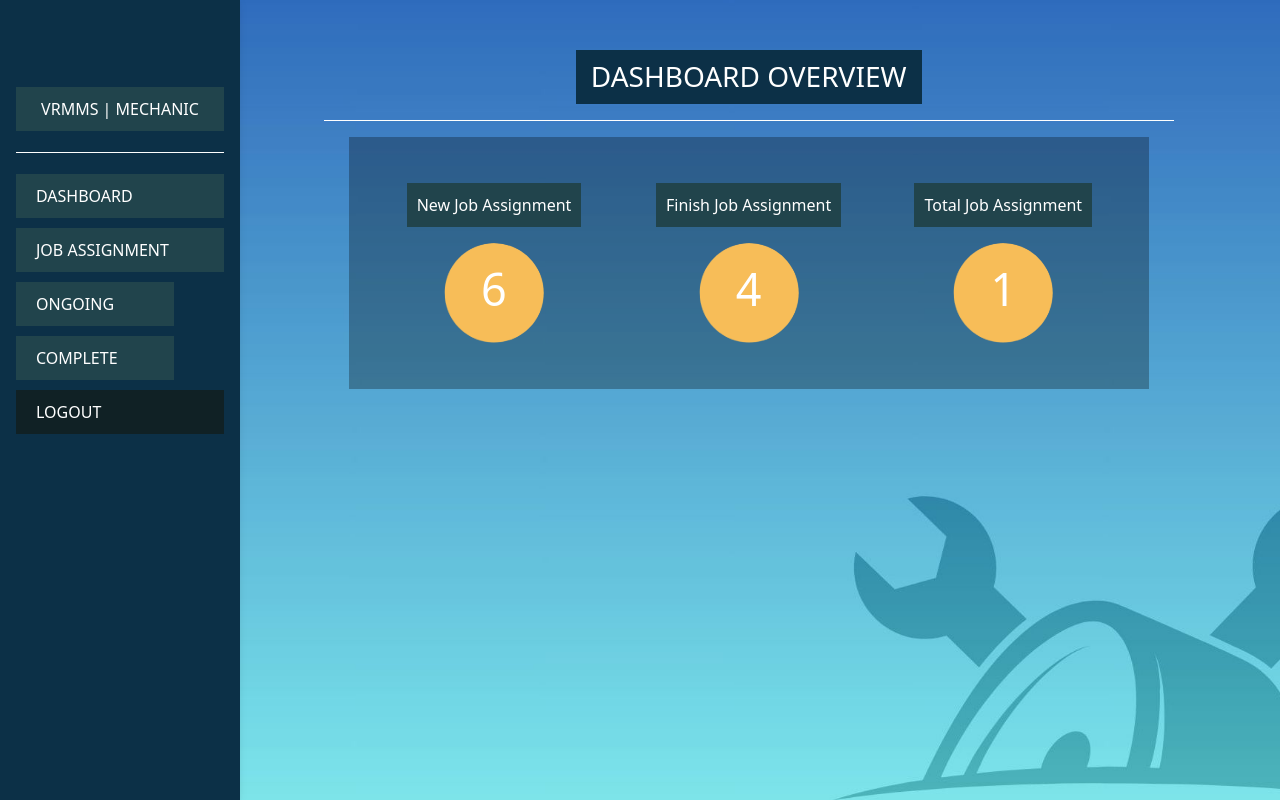
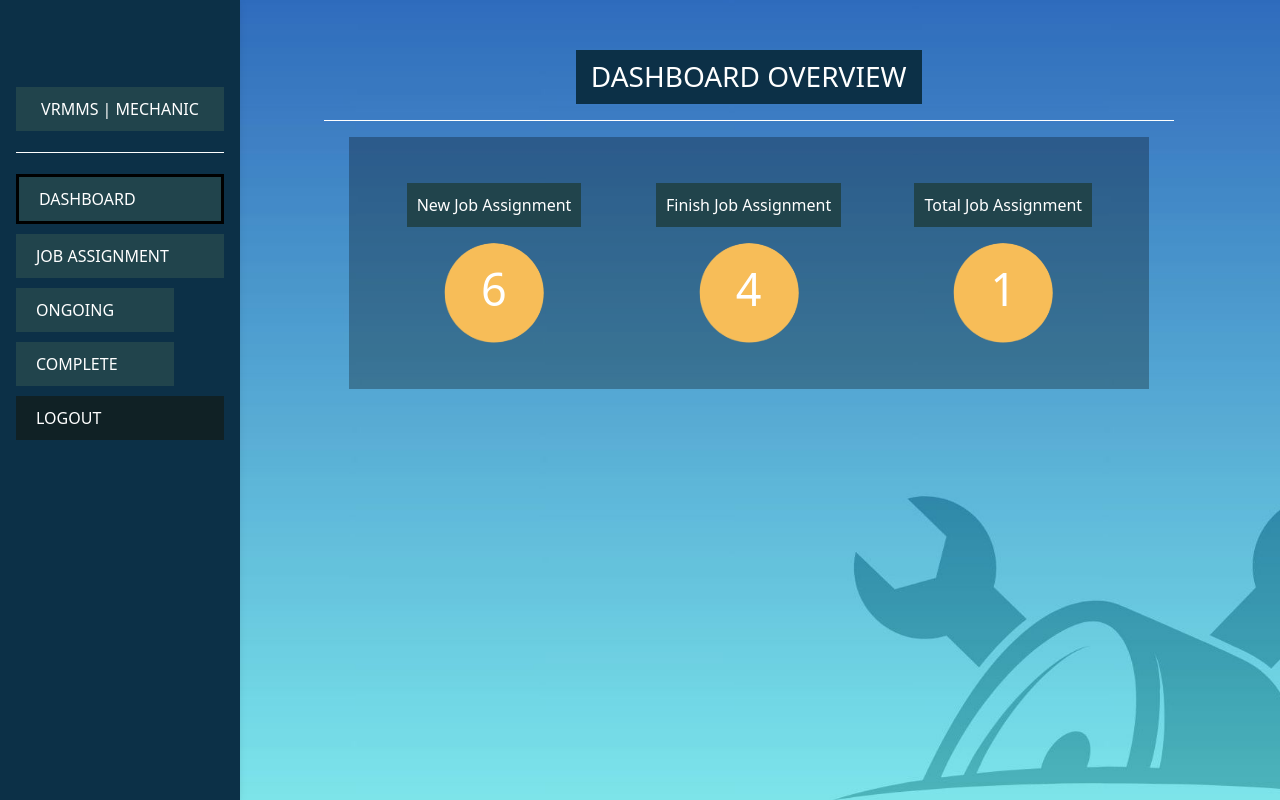
Before and after one commit to jnrveneracion/car-repair-and-maintenance-management-system, a PHP site: page /Mechanic/Dashboard.php in a window 1280 px wide. Run offline with PHP 8.4, Linux system fonts and the light colour scheme.

Commit message:
naglagay ako ng indicator page sa mechanic nav

```diff
--- a/Mechanic/Complete_Job.php
+++ b/Mechanic/Complete_Job.php
@@ -104,5 +104,6 @@
 
                </div>
           </div>
+          <script>document.getElementById('complete-job').style = "border: 3px solid black;";</script>
      </body>
 </html>
--- a/Mechanic/Dashboard.php
+++ b/Mechanic/Dashboard.php
@@ -112,5 +112,6 @@
                     </div>
                </div>
           </div>
+          <script>document.getElementById('dashboard').style = "border: 3px solid black;";</script>
      </body>
 </html>
--- a/Mechanic/Job_Assignment.php
+++ b/Mechanic/Job_Assignment.php
@@ -134,5 +134,6 @@
 
                </div>
           </div>
+          <script>document.getElementById('job-assignment').style = "border: 3px solid black;";</script>
      </body>
 </html>
--- a/Mechanic/Ongoing_Job.php
+++ b/Mechanic/Ongoing_Job.php
@@ -104,5 +104,6 @@
 
                </div>
           </div>
+          <script>document.getElementById('ongoing-job').style = "border: 3px solid black;";</script>
      </body>
 </html>
--- a/Mechanic/View_Job_Assignment.php
+++ b/Mechanic/View_Job_Assignment.php
@@ -256,6 +256,7 @@ if (isset($_GET['request_id'])) {
                     </div>
                </div>
           </div>
+          <script>document.getElementById('job-assignment').style = "border: 3px solid black;";</script>
      </body>
 
 </html>
--- a/common/mechanic-side-nav.php
+++ b/common/mechanic-side-nav.php
@@ -81,11 +81,12 @@
                <ul class="navbar-nav">
                     <li class="admin-text text-center"><a href="" class="side-bar-link">VRMMS | MECHANIC</a></li>
                     <hr style="color: white; opacity: 1;">
-                    <a href="Dashboard.php" class="side-bar-link"><li class="side-bar-link-section">Dashboard</li></a>
-                    <a href="Job_Assignment.php" class="side-bar-link"><li class="side-bar-link-section">Job Assignment</li></a>
-                    <a href="Ongoing_Job.php" class="side-bar-link"><li class="sub-side-bar-link-section">Ongoing</li></a>
-                    <a href="Complete_Job.php" class="side-bar-link"><li class="sub-side-bar-link-section">Complete</li></a>
-                    <a href="../Client/Logout.php" class="side-bar-link"><li class="side-bar-link-section-b">Logout</li></a>
+                    <a href="Dashboard.php" class="side-bar-link"><li class="side-bar-link-section" id="dashboard">Dashboard</li></a>
+                    <a href="Job_Assignment.php" class="side-bar-link"><li class="side-bar-link-section" id="job-assignment">Job Assignment</li></a>
+                    <a href="Ongoing_Job.php" class="side-bar-link"><li class="sub-side-bar-link-section" id="ongoing-job">Ongoing</li></a>
+                    <a href="Complete_Job.php" class="side-bar-link"><li class="sub-side-bar-link-section" id="complete-job">Complete</li></a>
+                    <a href="../Client/Logout.php" class="side-bar-link"><li class="side-bar-link-section-b" id="logout">Logout</li></a>
+
                </ul>
           </div>
      </div>
```
